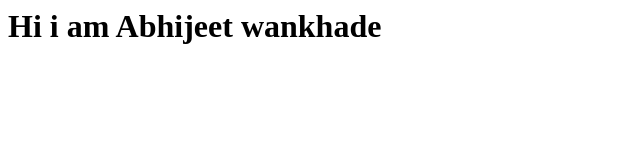
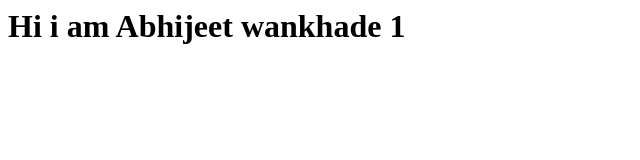
Before and after one commit to Abhi-wan123/nginxexample, a plain HTML site: page www/index.html in a window 1280 px wide. Shown: the full height of the page, 0-640 px from the left. Drawn offline with Linux system fonts and the light colour scheme.

Commit message:
added file

```diff
--- a/www/index.html
+++ b/www/index.html
@@ -1,3 +1,3 @@
 <body>
-<h1>Hi i am Abhijeet wankhade</h1>
+<h1>Hi i am Abhijeet wankhade 1 </h1>
 </body>
```
